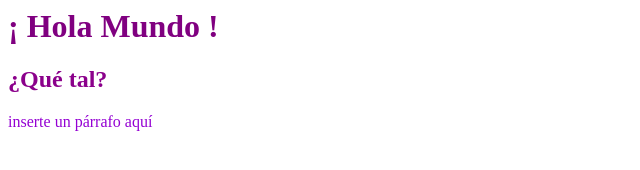
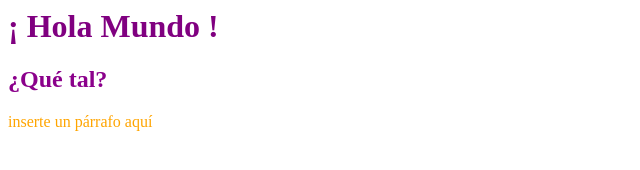
Before and after one commit to veraaranda/webproject1, a plain HTML site: page index.html in a window 1280 px wide. Shown: the whole page, without its empty margins (0-640 px from the left). Drawn offline with Linux system fonts and the light colour scheme.

Commit message:
change to color
de negro a naranja

```diff
--- a/CSS/styles.css
+++ b/CSS/styles.css
@@ -5,5 +5,5 @@ h2 {
   color: darkmagenta;
 }
 p {
-  color: darkviolet;
+  color: orange;
 }
```
